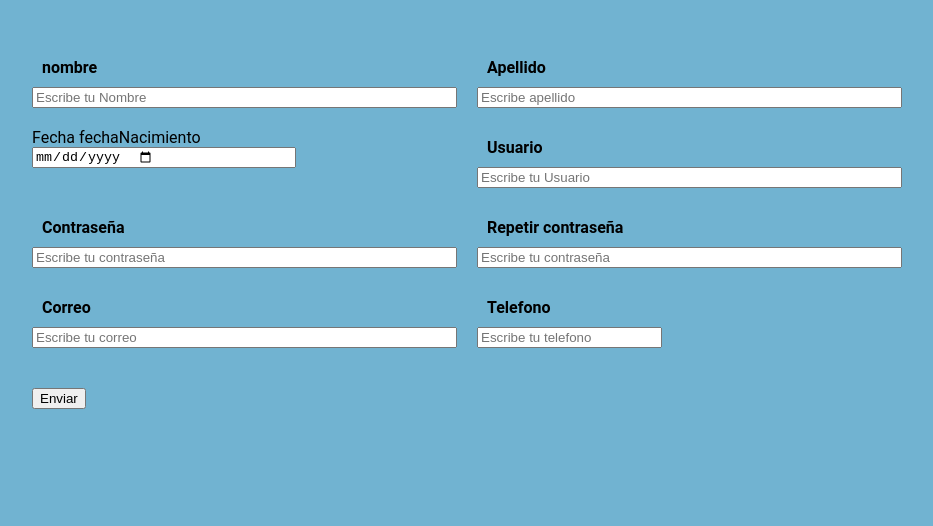
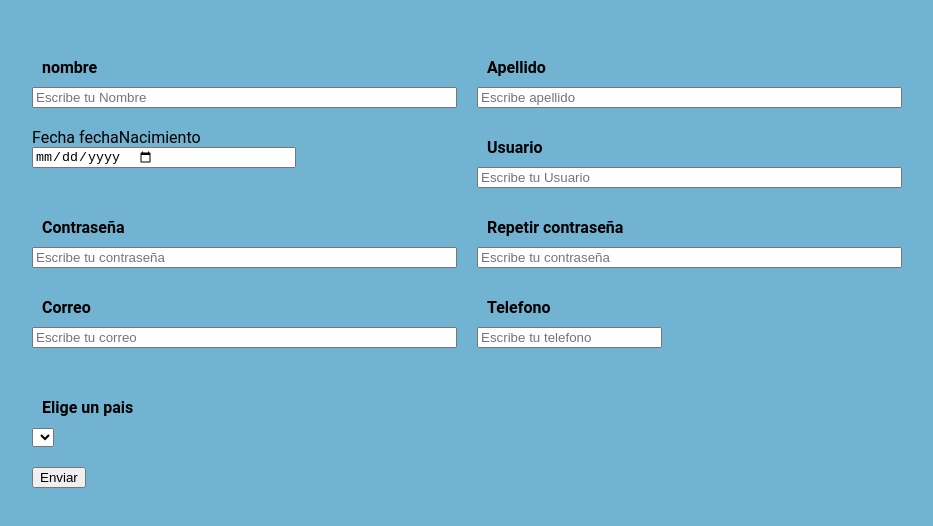
Before and after one commit to carlosdpg/Taller-7, a plain HTML site: page index.html in a window 1280 px wide. Shown: the whole page, without its empty margins (248-1181 px from the left). Drawn offline with nearby package versions, Linux system fonts and the light colour scheme.

Commit message:
indexhtmlUPD3

```diff
--- a/index.html
+++ b/index.html
@@ -75,11 +75,18 @@
             <div class="formulario__mensaje" id="formulario__mensaje">
 
             </div>
+
+            <div class="selector-pais">
+                <label for="pais" class="formulario__label">Elige un pais</label>
+                <select id="pais"></select>
+            </div>
+
             <div class="formulario__grupo formulario__grupo-btn-enviar" id="grupo__boton">
                 <button type="submit" class="formulario__btn">Enviar</button>
 
             </div>
     </main>
+    <script src="http://ajax.googleapis.com/ajax/libs/jquery/1.8.3/jquery.min.js"></script>
     <script src="app.js"></script>
 </body>
 </html>
```
